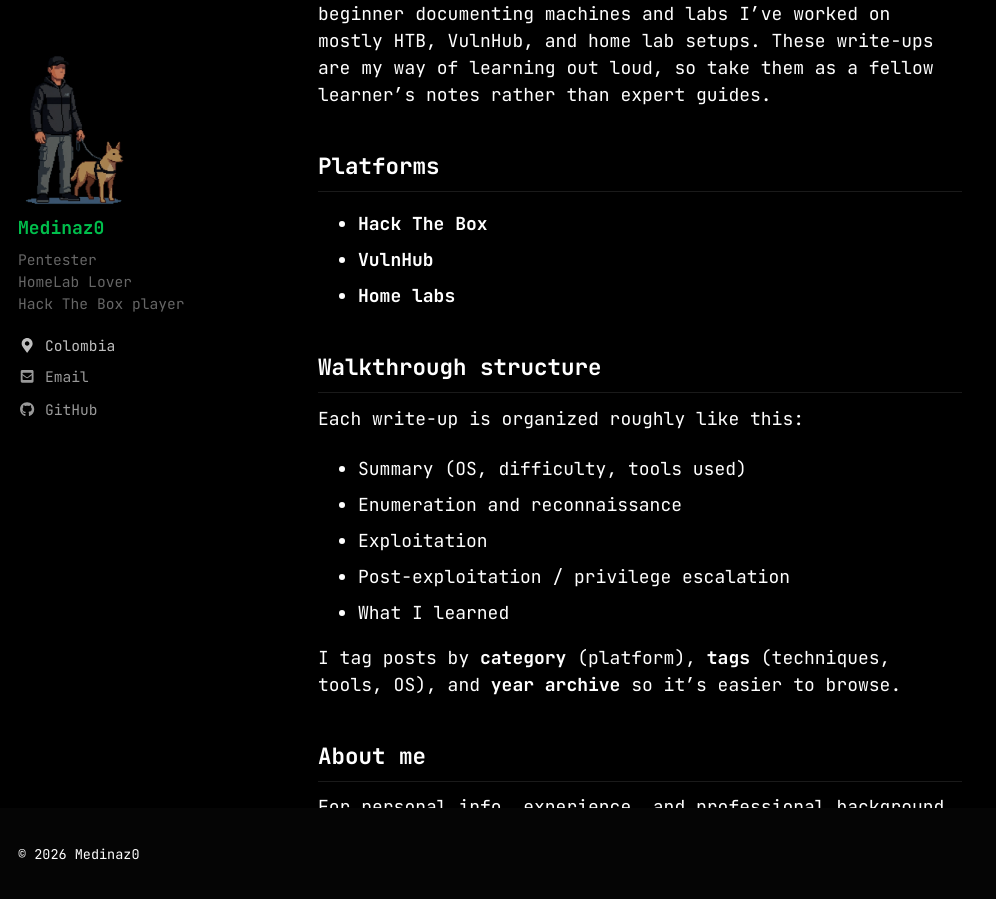
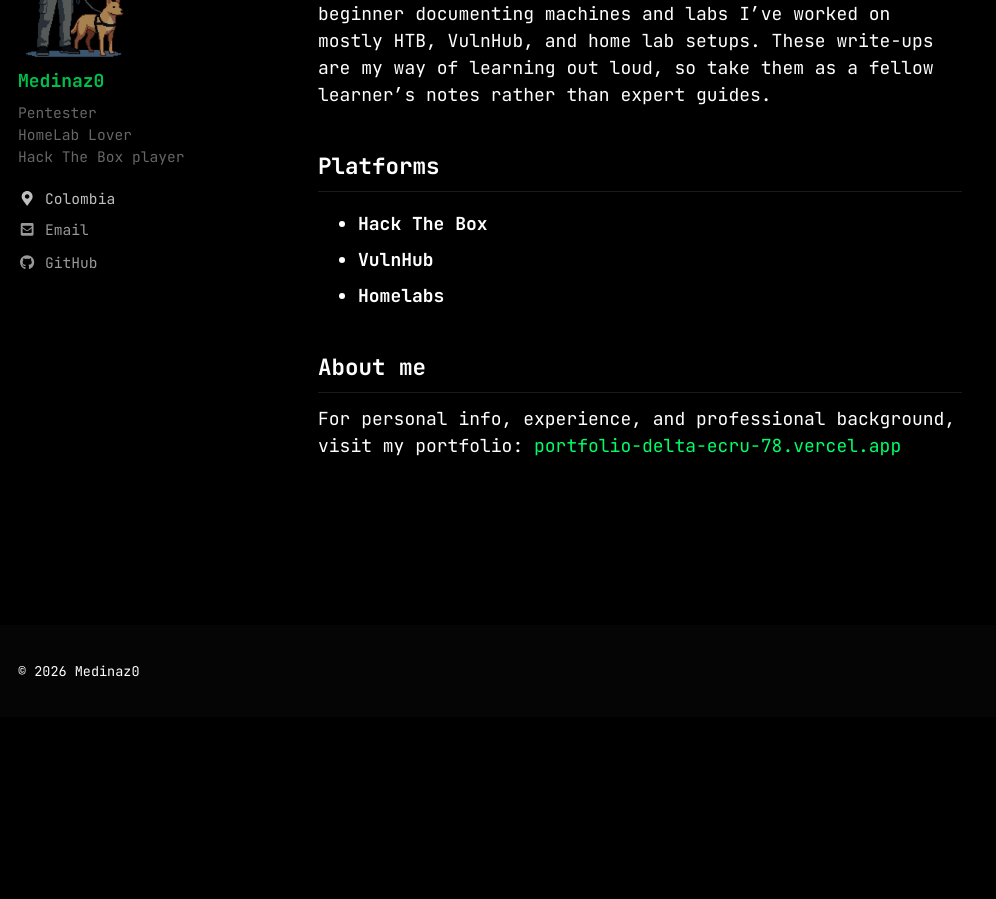
Before and after one commit to Medinaz0/medinaz0.github.io, a Jekyll site: the page built from _pages/info.md, in a window 1280 px wide and 900 px high, scrolled down 235 px. Shown: the whole window, without its empty margins (0-996 px from the left). Built offline with Jekyll 4.4.1, drawn with Linux system fonts in a browser that asks for light colours; cached includes are drawn as plain includes; a script that is not in the unit is left out; after the commit the page ends 952 px from its top, so only the background shows below that.

Commit message:
content: info update

```diff
--- a/_pages/info.md
+++ b/_pages/info.md
@@ -1,5 +1,5 @@
 ---
-title: "Info"
+title: 'Info'
 permalink: /info/
 layout: single
 author_profile: true
@@ -14,22 +14,7 @@ so take them as a fellow learner's notes rather than expert guides.
 
 - **Hack The Box**
 - **VulnHub**
-- **Home labs**
-
-
-## Walkthrough structure
-
-Each write-up is organized roughly like this:
-
-- Summary (OS, difficulty, tools used)
-- Enumeration and reconnaissance
-- Exploitation
-- Post-exploitation / privilege escalation
-- What I learned
-
-I tag posts by **category** (platform), **tags** (techniques, tools,
-OS), and **year archive** so it's easier to browse.
-
+- **Homelabs**
 
 ## About me
 
```
